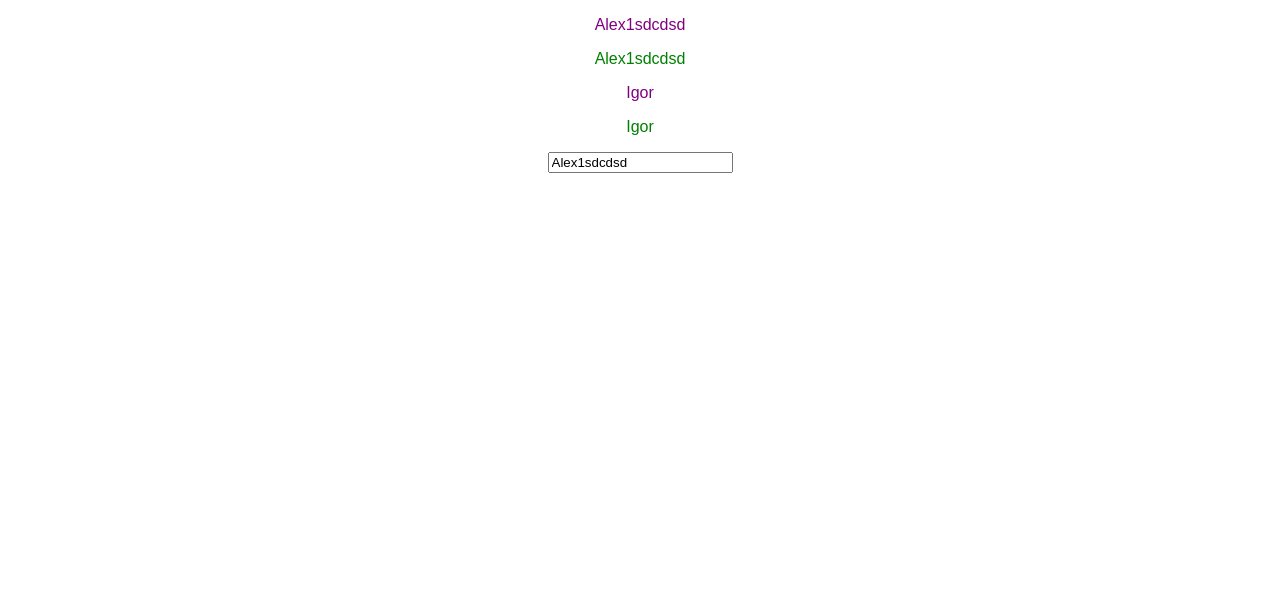
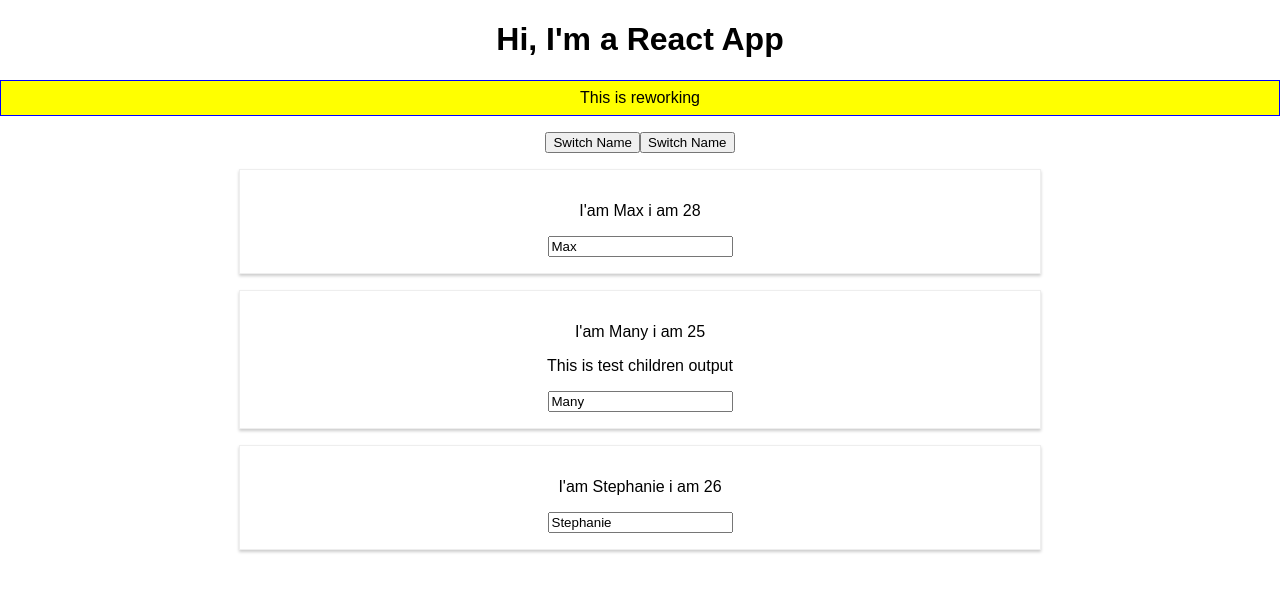
Before and after one commit to alexSiera/DockerTrain, a React (Create React App) app in the folder react-complete-guide/: page / in a window 1280 px wide. Shown: the top 592 px of the page. Built offline with nearby package versions, Linux system fonts and the light colour scheme.

Commit message:
remove assigment component

```diff
--- a/react-complete-guide/src/App.js
+++ b/react-complete-guide/src/App.js
@@ -1,8 +1,7 @@
 import React, { Component } from "react";
 import "./App.css";
 // import Person from "./Person/Person";
-import UserOutput from "./UserOutput/UserOutput";
-import UserInput from "./UserInput/UserInput";
+import Person from "./Person/Person";
 class App extends Component {
   state = {
     persons: [
@@ -17,14 +16,6 @@ class App extends Component {
       {
         name: "Stephanie",
         age: 26
-      }
-    ],
-    userName: [
-      {
-        name: "Alex1sdcdsd  "
-      },
-      {
-        name: "Igor"
       }
     ],
     otherState: "some other value"
@@ -66,15 +57,6 @@ class App extends Component {
       ]
     });
   };
-  onUserChange = () => {
-    this.setState({
-      userName: [
-        {
-          name: "ALOXADdodpwqdoqkdoqwkdowqkdowqko"
-        }
-      ]
-    });
-  };
   onInputEmit = event => {
     this.setState({
       userName: [
@@ -93,7 +75,7 @@ class App extends Component {
     };
     return (
       <div className="App">
-        {/* <h1>Hi, I'm a React App</h1>
+        <h1>Hi, I'm a React App</h1>
         <p style={style}>This is reworking</p>
         <button onClick={this.switchNameHandler.bind(this, "Maximilian")}>
           Switch Name
@@ -118,15 +100,6 @@ class App extends Component {
         <Person
           name={this.state.persons[2].name}
           age={this.state.persons[2].age}
-        /> */}
-        <UserOutput
-          userName={this.state.userName[0].name}
-          userChanged={this.onUserChange}
-        />
-        <UserOutput userName="Igor" />
-        <UserInput
-          onChange={this.onInputEmit}
-          userName={this.state.userName[0].name}
         />
       </div>
     );
--- a/react-complete-guide/src/UserInput/UserInput.js
+++ /dev/null
@@ -1,6 +0,0 @@
-import React from "react";
-import "./UserInput.css";
-const UserInput = ({ onChange, userName }) => {
-  return <input type="name" onChange={onChange} value={userName} />;
-};
-export default UserInput;
--- a/react-complete-guide/src/UserOutput/UserOutput.css
+++ /dev/null
@@ -1,3 +0,0 @@
-.UserOutput {
-  color: purple;
-}
--- a/react-complete-guide/src/UserOutput/UserOutput.js
+++ /dev/null
@@ -1,17 +0,0 @@
-import React from "react";
-import "./UserOutput.css";
-
-const UserOutput = ({ userName, userChanged }) => {
-  const stylingUserOutput = {
-    color: "green"
-  };
-  return (
-    <div>
-      <p className="UserOutput" onClick={userChanged}>
-        {userName}
-      </p>
-      <p style={stylingUserOutput}>{userName}</p>
-    </div>
-  );
-};
-export default UserOutput;
```
Also changed, not shown: react-complete-guide/src/UserInput/UserInput.css (deleted).
